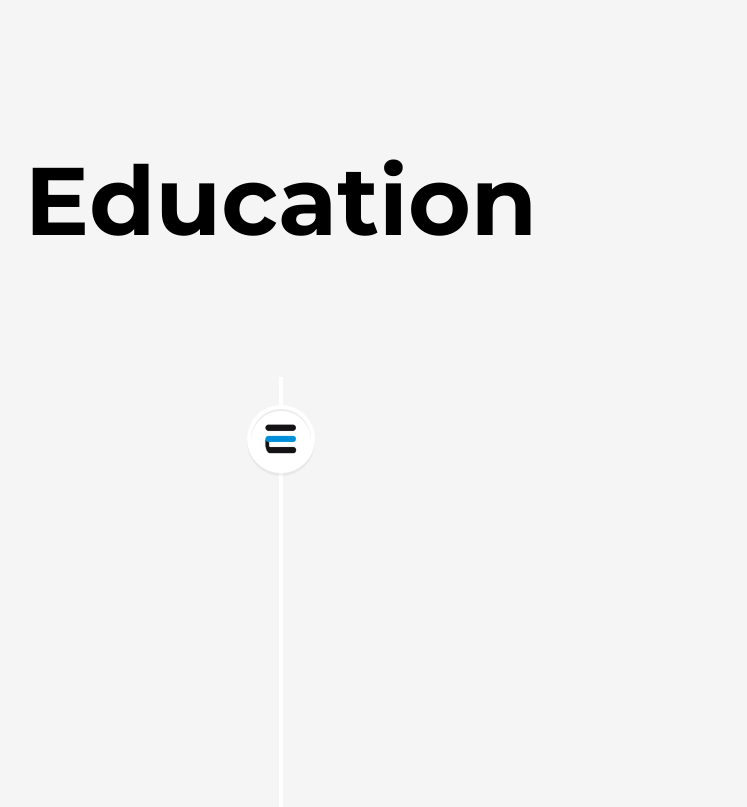
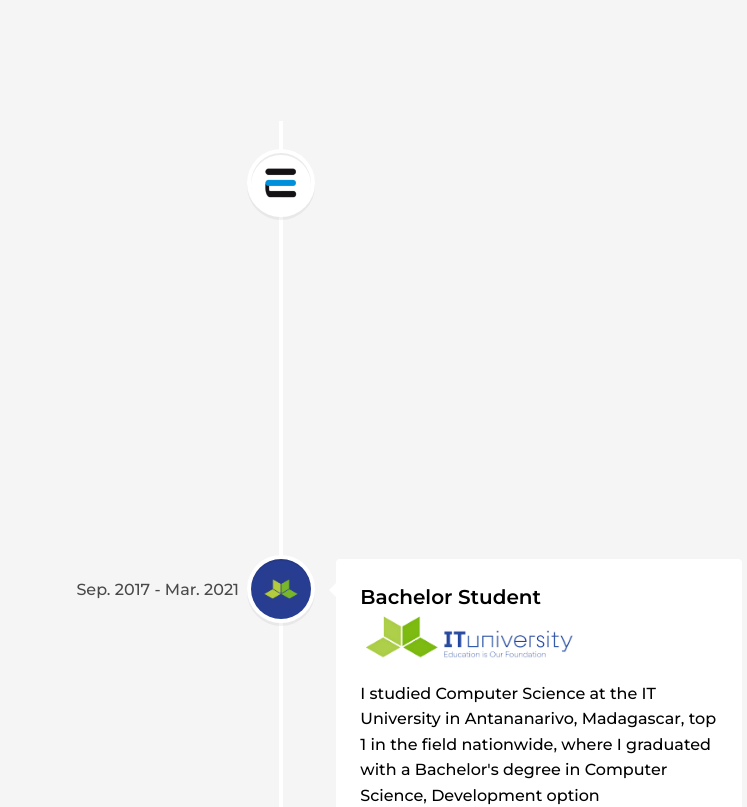
Before and after one commit to Sambatra-Andriamihaja/sambatra-portfolio, a Next.js app: page /en/about in a window 1280 px wide. Shown: the part 4280-5087 px from the top of the page, without its empty margins (359-1106 px from the left). Built offline with nearby package versions, Linux system fonts and the light colour scheme.

Commit message:
🎨 About Page > Improve Sections structure

```diff
--- a/components/about/Education.tsx
+++ b/components/about/Education.tsx
@@ -107,9 +107,9 @@ const Education = () => {
   const [stGabRef, stGabInView] = useInView(options);
 
   return (
-    <div className="my-64">
+    <section id="education" className="mb-32">
       <h2 className="font-bold text-8xl mb-32 w-full text-center">Education</h2>
-      <section className="mt-12 flex">
+      <div className="mt-12 flex">
         <VerticalTimeline>
           <EducationVerticalTimelineElement
             education={ESTIA}
@@ -130,8 +130,8 @@ const Education = () => {
             t={t}
           />
         </VerticalTimeline>
-      </section>
-    </div>
+      </div>
+    </section>
   );
 };
 
--- a/components/about/Experience.tsx
+++ b/components/about/Experience.tsx
@@ -112,11 +112,11 @@ const Experience = () => {
   const [telmaRef, telmaInView] = useInView(options);
 
   return (
-    <div className="my-64">
+    <section id="experience" className="mb-64">
       <h2 className="font-bold text-8xl mb-32 w-full text-center">
         Experience
       </h2>
-      <section className="mt-12 flex">
+      <div className="mt-12 flex">
         <VerticalTimeline>
           {/* SP */}
           <ExperienceVerticalTimelineElement
@@ -147,8 +147,8 @@ const Experience = () => {
             t={t}
           />
         </VerticalTimeline>
-      </section>
-    </div>
+      </div>
+    </section>
   );
 };
 
--- a/components/about/Hello.tsx
+++ b/components/about/Hello.tsx
@@ -10,7 +10,10 @@ const Hello = () => {
   const t = useTranslations("About.Me");
 
   return (
-    <section className="mx-auto bg-white dark:bg-blueDark p-5 sm:p-12 grid grid-cols-1 sm:grid-cols-[1fr_3fr] md:grid-cols-[1fr_4fr] items-center gap-5 md:gap-8 rounded-xl overflow-hidden">
+    <section
+      id="hello"
+      className="mx-auto bg-white dark:bg-blueDark p-5 sm:p-12 grid grid-cols-1 sm:grid-cols-[1fr_3fr] md:grid-cols-[1fr_4fr] items-center gap-5 md:gap-8 rounded-xl overflow-hidden"
+    >
       {/* Left Section */}
       <div className="space-y-5 text-center">
         {/* Image */}
```
